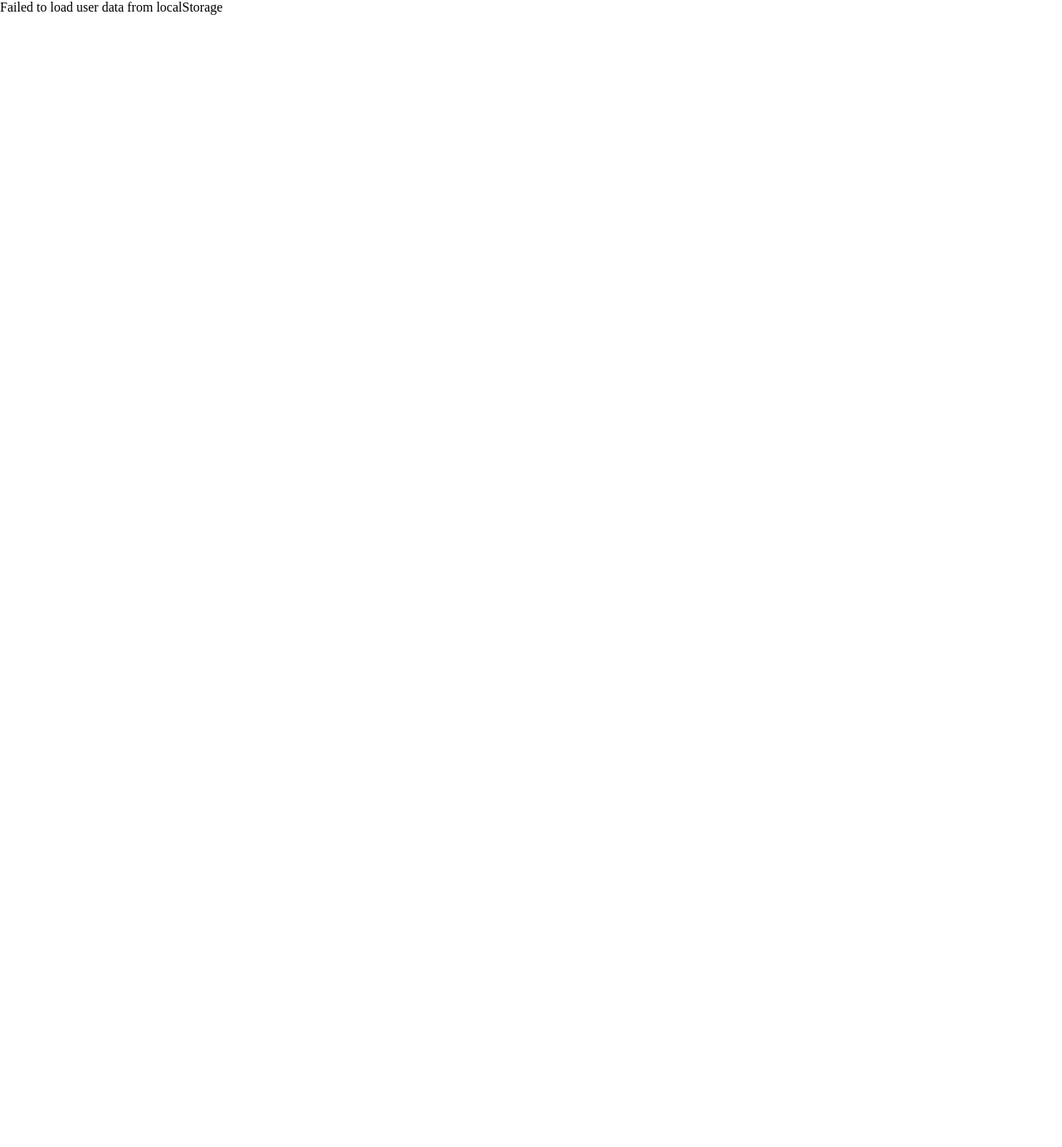
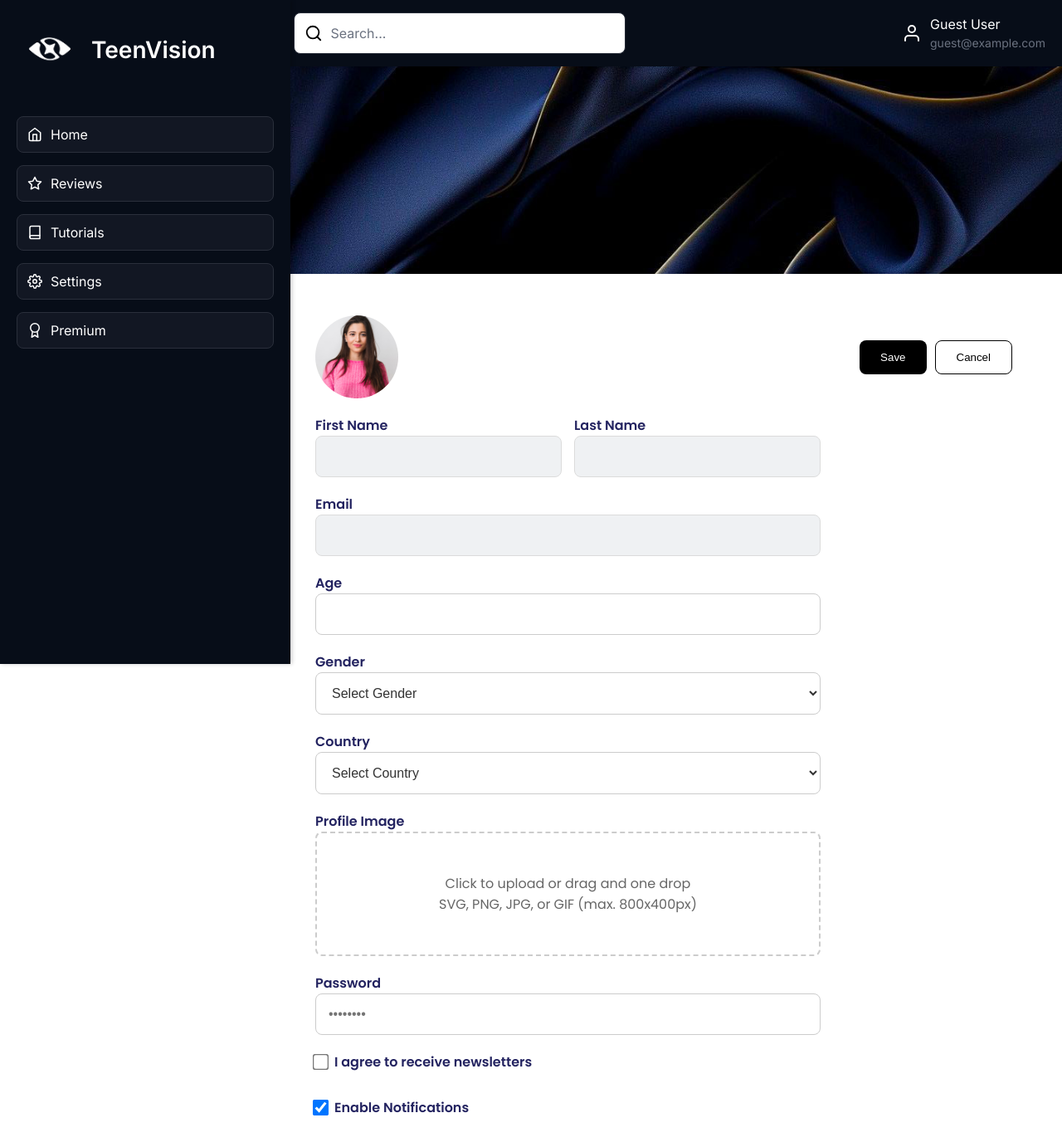
Before and after one commit to Akbarshoh404/TeenVision, a React (Create React App) app: page /dashboard/settings in a window 1280 px wide. Shown: the top 1382 px of the page at 83% size. Before the commit the page ends 800 px from the top, so only its background shows below. Built offline with nearby package versions, Linux system fonts and the light colour scheme; a web font is replaced by a local one.

Commit message:
updated settings page

```diff
--- a/package.json
+++ b/package.json
@@ -7,6 +7,7 @@
     "cra-template": "1.2.0",
     "react": "^19.0.0",
     "react-dom": "^19.0.0",
+    "react-hot-toast": "^2.5.2",
     "react-icons": "^5.5.0",
     "react-router-dom": "^7.1.5",
     "react-scripts": "5.0.1",
--- a/src/Dashboard/Pages/User/Settings/index.jsx
+++ b/src/Dashboard/Pages/User/Settings/index.jsx
@@ -3,15 +3,8 @@
 import DashboardNavbar from "../../../Layoutes/Navbar";
 import DashboardTopBar from "../../../Layoutes/TopBar";
 import styles from "./style.module.scss";
-import {
-  FaUser,
-  FaEnvelope,
-  FaLock,
-  FaUpload,
-  FaEye,
-  FaEyeSlash,
-} from "react-icons/fa";
 import axios from "axios";
+import toast, { Toaster } from "react-hot-toast";
 
 import bg from "../../../../Components/images/settings.png";
 import profile from "../../../../Components/images/cardexample.png";
@@ -21,82 +14,14 @@
   { code: "US", name: "United States" },
   { code: "CN", name: "China" },
   { code: "IN", name: "India" },
-  { code: "BR", name: "Brazil" },
-  { code: "NG", name: "Nigeria" },
-  { code: "RU", name: "Russia" },
-  { code: "JP", name: "Japan" },
-  { code: "DE", name: "Germany" },
-  { code: "GB", name: "United Kingdom" },
-  { code: "FR", name: "France" },
-  { code: "IT", name: "Italy" },
-  { code: "CA", name: "Canada" },
-  { code: "KR", name: "South Korea" },
-  { code: "AU", name: "Australia" },
-  { code: "ES", name: "Spain" },
-  { code: "MX", name: "Mexico" },
-  { code: "ID", name: "Indonesia" },
-  { code: "SA", name: "Saudi Arabia" },
-  { code: "TR", name: "Turkey" },
-  { code: "ZA", name: "South Africa" },
-  { code: "AR", name: "Argentina" },
-  { code: "PL", name: "Poland" },
-  { code: "EG", name: "Egypt" },
-  { code: "TH", name: "Thailand" },
-  { code: "VN", name: "Vietnam" },
-  { code: "PH", name: "Philippines" },
-  { code: "PK", name: "Pakistan" },
-  { code: "BD", name: "Bangladesh" },
-  { code: "ET", name: "Ethiopia" },
-  { code: "CO", name: "Colombia" },
-  { code: "MY", name: "Malaysia" },
-  { code: "KE", name: "Kenya" },
-  { code: "GH", name: "Ghana" },
-  { code: "IR", name: "Iran" },
-  { code: "IQ", name: "Iraq" },
-  { code: "UA", name: "Ukraine" },
-  { code: "SE", name: "Sweden" },
-  { code: "NL", name: "Netherlands" },
-  { code: "BE", name: "Belgium" },
-  { code: "CH", name: "Switzerland" },
-  { code: "SG", name: "Singapore" },
-  { code: "HK", name: "Hong Kong" },
-  { code: "AE", name: "United Arab Emirates" },
-  { code: "IL", name: "Israel" },
-  { code: "NZ", name: "New Zealand" },
-  { code: "NO", name: "Norway" },
-  { code: "DK", name: "Denmark" },
-  { code: "FI", name: "Finland" },
-  { code: "IE", name: "Ireland" },
-  { code: "AT", name: "Austria" },
-  { code: "PT", name: "Portugal" },
-  { code: "GR", name: "Greece" },
-  { code: "CZ", name: "Czech Republic" },
-  { code: "HU", name: "Hungary" },
-  { code: "RO", name: "Romania" },
-  { code: "CL", name: "Chile" },
-  { code: "PE", name: "Peru" },
-  { code: "VE", name: "Venezuela" },
-  { code: "EC", name: "Ecuador" },
-  { code: "QA", name: "Qatar" },
-  { code: "KW", name: "Kuwait" },
-  { code: "MA", name: "Morocco" },
-  { code: "DZ", name: "Algeria" },
-  { code: "TN", name: "Tunisia" },
-  { code: "JO", name: "Jordan" },
-  { code: "LK", name: "Sri Lanka" },
-  { code: "NP", name: "Nepal" },
-  { code: "MM", name: "Myanmar" },
-  { code: "KH", name: "Cambodia" },
-  { code: "LA", name: "Laos" },
-  { code: "UZ", name: "Uzbekistan" },
-  { code: "KZ", name: "Kazakhstan" },
-  { code: "TW", name: "Taiwan" },
-  { code: "SY", name: "Syria" },
 ].sort((a, b) => a.name.localeCompare(b.name));
 
 const DashboardSettings = () => {
   const [isNavOpen, setIsNavOpen] = useState(false);
   const [countries, setCountries] = useState(fallbackCountries);
+  const [notificationsEnabled, setNotificationsEnabled] = useState(() => {
+    return localStorage.getItem("notificationsEnabled") !== "false";
+  });
   const [settings, setSettings] = useState({
     firstName: "",
     lastName: "",
@@ -132,17 +57,22 @@
         firstName,
         lastName,
         email: user.email || "",
+        age: user.age || "",
+        gender: user.gender || "",
         loading: false,
       }));
     } catch (err) {
       console.error("LocalStorage error:", err.message);
+      if (notificationsEnabled) {
+        toast.error("Failed to load user data from localStorage");
+      }
       setSettings((prev) => ({
         ...prev,
         loading: false,
-        error: "Failed to load user data from localStorage",
+        error: null,
       }));
     }
-  }, []);
+  }, [notificationsEnabled]);
 
   const toggleNav = useCallback(() => {
     setIsNavOpen((prev) => !prev);
@@ -151,6 +81,19 @@
   const closeNav = useCallback(() => {
     setIsNavOpen(false);
   }, []);
+
+  const toggleNotifications = () => {
+    setNotificationsEnabled((prev) => {
+      const newState = !prev;
+      localStorage.setItem("notificationsEnabled", newState);
+      if (newState) {
+        toast.success("Notifications enabled");
+      } else {
+        toast.success("Notifications disabled");
+      }
+      return newState;
+    });
+  };
 
   const handleInputChange = (e) => {
     const { name, value, type, checked, files } = e.target;
@@ -190,9 +133,12 @@
         selectedFileName: file.name,
       }));
     } else {
+      if (notificationsEnabled) {
+        toast.error("Please drop a valid image file (PNG, JPG, SVG, or GIF)");
+      }
       setSettings((prev) => ({
         ...prev,
-        error: "Please drop a valid image file (PNG, JPG, SVG, or GIF)",
+        error: null,
       }));
     }
   };
@@ -213,10 +159,17 @@
       settings.password ||
       settings.newsletter
     ) {
+      if (notificationsEnabled) {
+        toast(
+          "Note: First Name, Last Name, Password, and Newsletter preferences cannot be updated with this form.",
+          {
+            icon: "⚠️",
+          }
+        );
+      }
       setSettings((prev) => ({
         ...prev,
-        warning:
-          "Note: First Name, Last Name, Password, and Newsletter preferences cannot be updated with this form.",
+        warning: null,
       }));
     }
 
@@ -231,7 +184,7 @@
       if (settings.profileImage)
         formData.append("photo", settings.profileImage);
 
-      await axios.patch(
+      const response = await axios.patch(
         "http://127.0.0.1:8000/api/v1/api/v1/auth/profile/update/",
         formData,
         {
@@ -241,8 +194,19 @@
           },
         }
       );
+
+      // Update localStorage with new user data
+      const updatedUser = {
+        ...JSON.parse(localStorage.getItem("user")),
+        age: settings.age || undefined,
+        gender: settings.gender || undefined,
+      };
+      localStorage.setItem("user", JSON.stringify(updatedUser));
+
       setSettings((prev) => ({ ...prev, loading: false }));
-      alert("Profile updated successfully!");
+      if (notificationsEnabled) {
+        toast.success("Profile updated successfully!");
+      }
     } catch (err) {
       console.error("Submit error:", err.response?.data || err.message);
       let errorMessage = "Failed to update profile";
@@ -255,10 +219,13 @@
       } else if (err.response?.status === 405) {
         errorMessage = "Method not allowed. Please contact support.";
       }
+      if (notificationsEnabled) {
+        toast.error(errorMessage);
+      }
       setSettings((prev) => ({
         ...prev,
         loading: false,
-        error: errorMessage,
+        error: null,
       }));
     }
   };
@@ -275,10 +242,10 @@
       firstName,
       lastName,
       email: user.email || "",
+      age: user.age || "",
+      gender: user.gender || "",
+      country: "",
       password: "",
-      age: "",
-      gender: "",
-      country: "",
       newsletter: false,
       profileImage: null,
       selectedFileName: "",
@@ -295,6 +262,29 @@
 
   return (
     <div className={styles.dashboard}>
+      <Toaster
+        position="top-right"
+        toastOptions={{
+          style: {
+            fontFamily: '"Poppins", sans-serif',
+            background: "#ffffff",
+            color: "#333333",
+            border: "1px solid #cccccc",
+            borderRadius: "8px",
+            padding: "10px 15px",
+          },
+          success: {
+            style: {
+              border: "1px solid #000000",
+            },
+          },
+          error: {
+            style: {
+              border: "1px solid #ff4d4f",
+            },
+          },
+        }}
+      />
       <DashboardNavbar
         isNavOpen={isNavOpen}
         toggleNav={toggleNav}
@@ -373,7 +363,7 @@
                     onChange={handleInputChange}
                     className={styles.input}
                     min="0"
-                    max="2147483647"
+                    max="150"
                   />
                 </div>
                 <div className={styles.formGroup}>
@@ -388,6 +378,7 @@
                     <option value="">Select Gender</option>
                     <option value="male">Male</option>
                     <option value="female">Female</option>
+                    <option value="other">Other</option>
                   </select>
                 </div>
                 <div className={styles.formGroup}>
@@ -424,11 +415,10 @@
                       className={styles.uploadInput}
                       ref={fileInputRef}
                     />
-                    <FaUpload className={styles.uploadIcon} />
                     <p className={styles.uploadText}>
-                      Click to upload or drag and drop
+                      Click to upload or drag and one drop
                       <br />
-                      SVG, PNG, JPG or GIF (max. 800x400px)
+                      SVG, PNG, JPG, or GIF (max. 800x400px)
                     </p>
                     {settings.selectedFileName && (
                       <p>Selected: {settings.selectedFileName}</p>
@@ -450,9 +440,7 @@
                     <span
                       className={styles.passwordToggle}
                       onClick={toggleShowPassword}
-                    >
-                      {settings.showPassword ? <FaEyeSlash /> : <FaEye />}
-                    </span>
+                    ></span>
                   </div>
                 </div>
                 <div className={styles.checkboxGroup}>
@@ -488,6 +476,16 @@
                 {settings.error && (
                   <div className={styles.error}>{settings.error}</div>
                 )}
+                <div className={styles.checkboxGroup}>
+                  <label className={styles.checkboxLabel}>
+                    <input
+                      type="checkbox"
+                      checked={notificationsEnabled}
+                      onChange={toggleNotifications}
+                    />
+                    Enable Notifications
+                  </label>
+                </div>
               </form>
             </div>
           </div>
```
Also changed, not shown: 1 other file (tests, documents, lock files or other folders).
